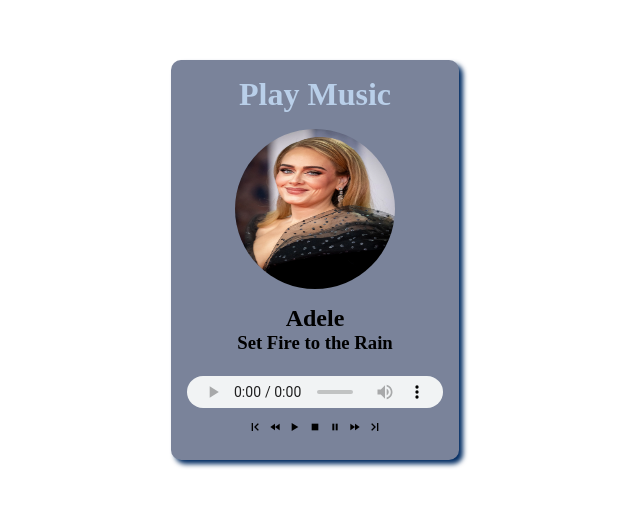
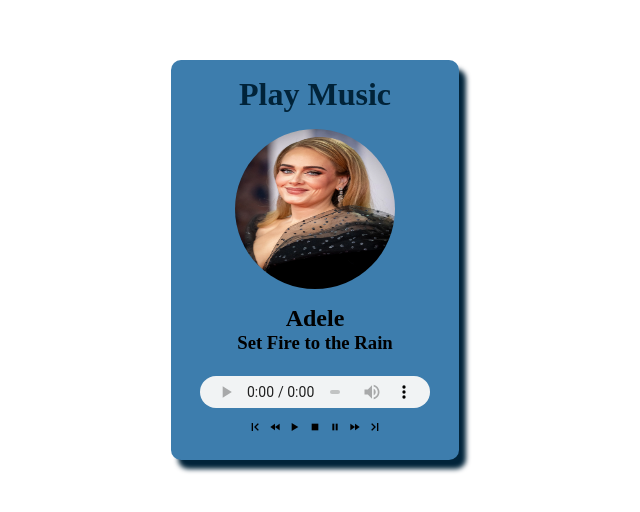
Before and after one commit to ValeriaPache/Reproductor_JS, a plain HTML site: page index.html in a window 1280 px wide. Shown: the part 380-892 px from the top of the page, without its empty margins (325-965 px from the left). Drawn offline with nearby package versions, Linux system fonts and the light colour scheme.

Commit message:
Realice algumos cambios en el diseño

```diff
--- a/style.css
+++ b/style.css
@@ -17,8 +17,8 @@ body {
     width: 18rem;
     height: 25rem;
     border-radius: 10px;
-    background-color: #7a839a;
-    box-shadow: 4px 4px 5px #012b61;
+    background-color: #3d7dad;
+    box-shadow: 7px 9px 5px #012339;
     display: flex;
     flex-direction: column;
     align-items: center;
@@ -27,7 +27,7 @@ body {
 /*Estilos de los nodos hijos del contenedor principal*/
 .container-player > h1 {
     font-size: 2rem;
-    color: #b9cfe9;
+    color: #012339;
 }
 
 .container-album {
@@ -54,7 +54,7 @@ body {
 }
 
 .controls > audio {
-    width: 100%;
+    width: 90%;
     height: 2rem;
     margin-top: 1rem;
 }
```
